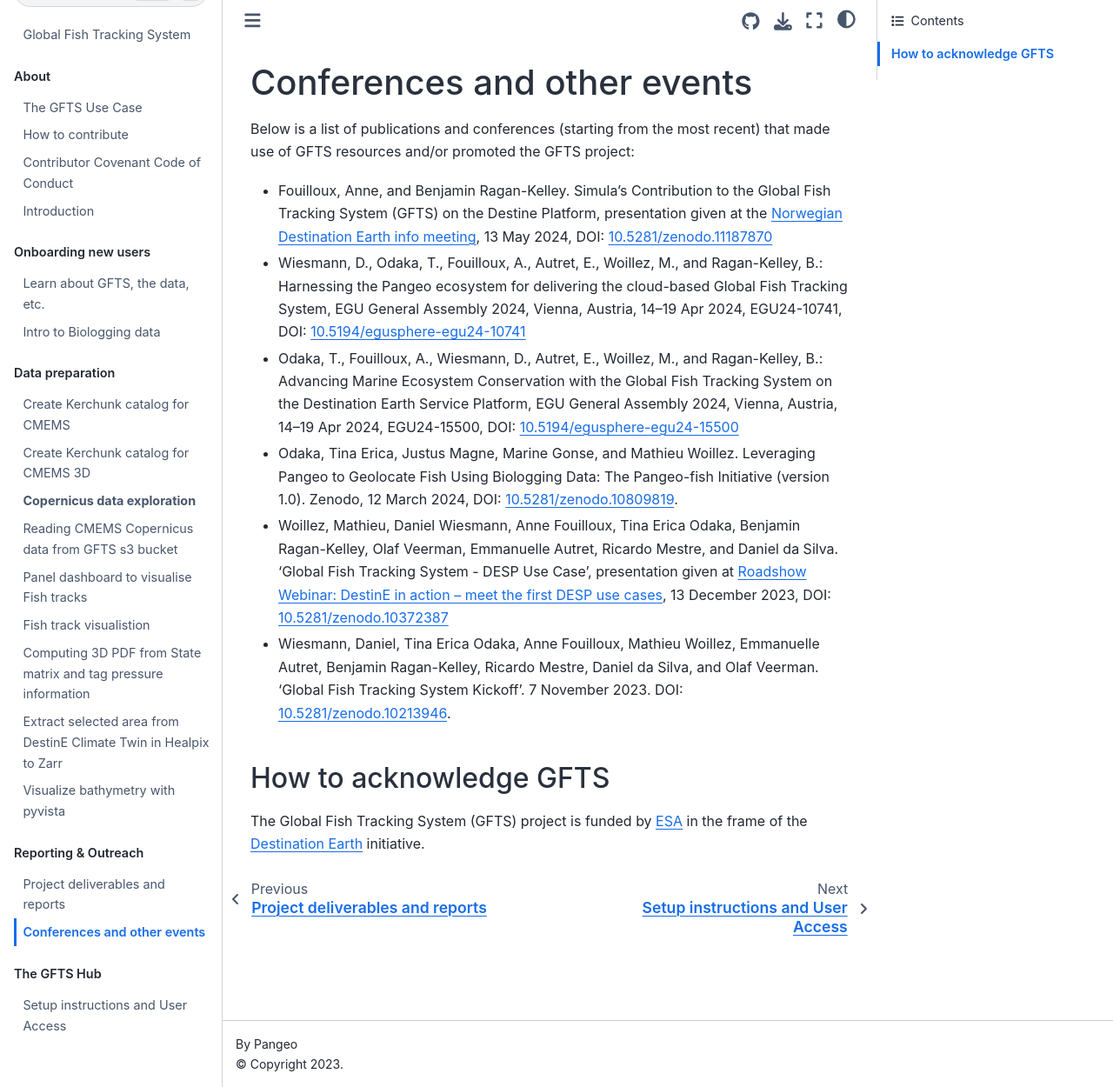
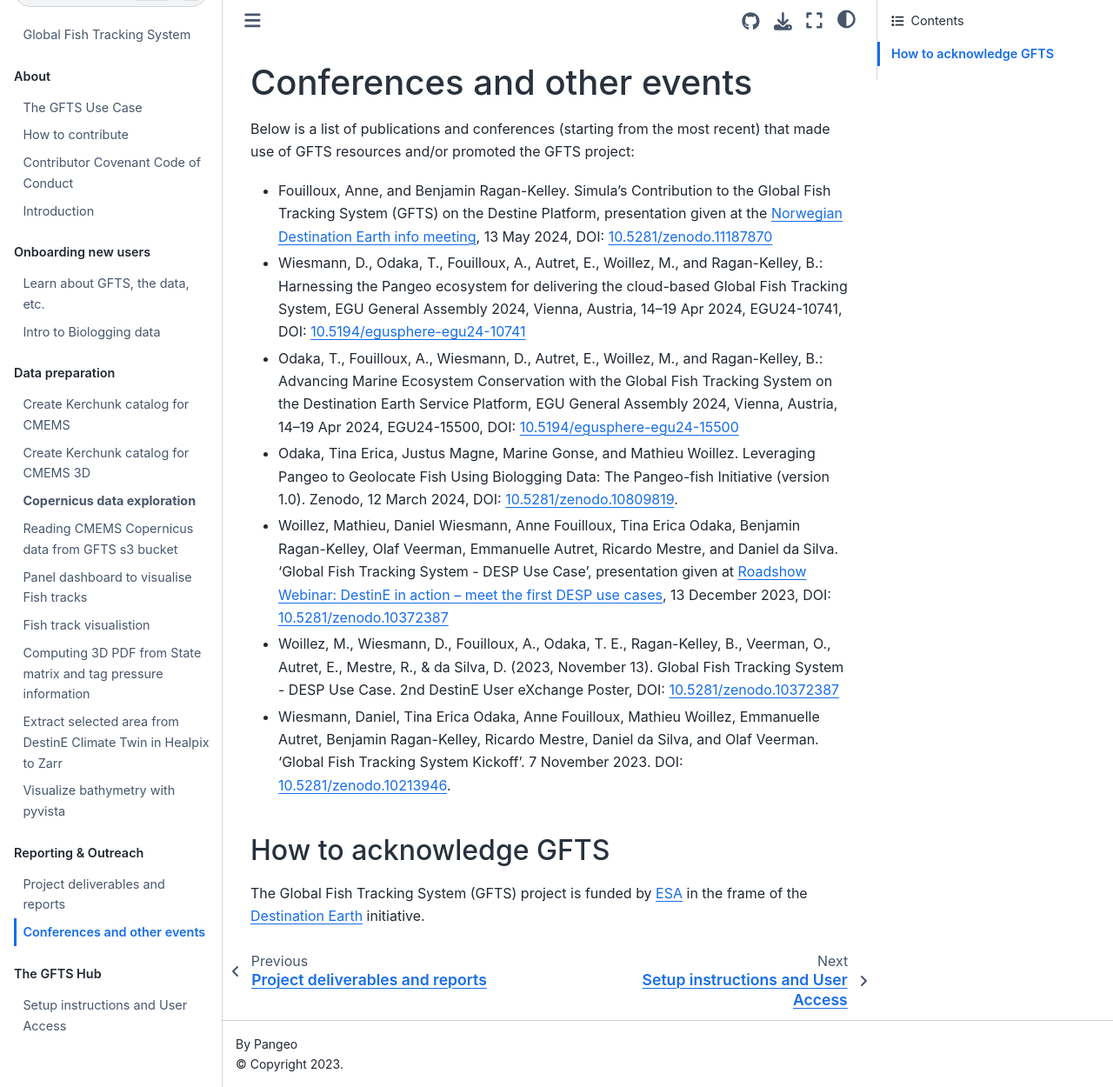
Before and after one commit to destination-earth/DestinE_ESA_GFTS, a Jupyter Book: the page built from docs/outreach.md, in a window 1280 px wide and 1250 px high. Shown: the whole window at 87% size. Built offline with Jupyter Book 1.0.4 settings and Sphinx 7.4.7 and the Sphinx Book theme 1.1.4, drawn with Linux system fonts in a browser that asks for light colours; pages that are not in the unit, such as notebooks, are missing from menus; comment, search, counter and statistics services are not loaded.

Commit message:
Add 2nd User eXchange poster

```diff
--- a/docs/outreach.md
+++ b/docs/outreach.md
@@ -7,6 +7,7 @@ Below is a list of publications and conferences (starting from the most recent)
 - Odaka, T., Fouilloux, A., Wiesmann, D., Autret, E., Woillez, M., and Ragan-Kelley, B.: Advancing Marine Ecosystem Conservation with the Global Fish Tracking System on the Destination Earth Service Platform, EGU General Assembly 2024, Vienna, Austria, 14–19 Apr 2024, EGU24-15500, DOI: [10.5194/egusphere-egu24-15500](https://doi.org/10.5194/egusphere-egu24-15500)
 - Odaka, Tina Erica, Justus Magne, Marine Gonse, and Mathieu Woillez. Leveraging Pangeo to Geolocate Fish Using Biologging Data: The Pangeo-fish Initiative (version 1.0). Zenodo, 12 March 2024, DOI: [10.5281/zenodo.10809819](https://doi.org/10.5281/zenodo.10809819).
 - Woillez, Mathieu, Daniel Wiesmann, Anne Fouilloux, Tina Erica Odaka, Benjamin Ragan-Kelley, Olaf Veerman, Emmanuelle Autret, Ricardo Mestre, and Daniel da Silva. ‘Global Fish Tracking System - DESP Use Case’, presentation given at [Roadshow Webinar: DestinE in action – meet the first DESP use cases](https://destination-earth.eu/event/destine-in-action-meet-the-first-desp-use-cases/), 13 December 2023, DOI: [10.5281/zenodo.10372387](https://doi.org/10.5281/zenodo.10372387)
+- Woillez, M., Wiesmann, D., Fouilloux, A., Odaka, T. E., Ragan-Kelley, B., Veerman, O., Autret, E., Mestre, R., & da Silva, D. (2023, November 13). Global Fish Tracking System - DESP Use Case. 2nd DestinE User eXchange Poster, DOI: [10.5281/zenodo.10372387](https://doi.org/10.5281/zenodo.13908850)
 - Wiesmann, Daniel, Tina Erica Odaka, Anne Fouilloux, Mathieu Woillez, Emmanuelle Autret, Benjamin Ragan-Kelley, Ricardo Mestre, Daniel da Silva, and Olaf Veerman. ‘Global Fish Tracking System Kickoff’. 7 November 2023. DOI: [10.5281/zenodo.10213946](https://doi.org/10.5281/zenodo.10213946).
 
 ## How to acknowledge GFTS
```
